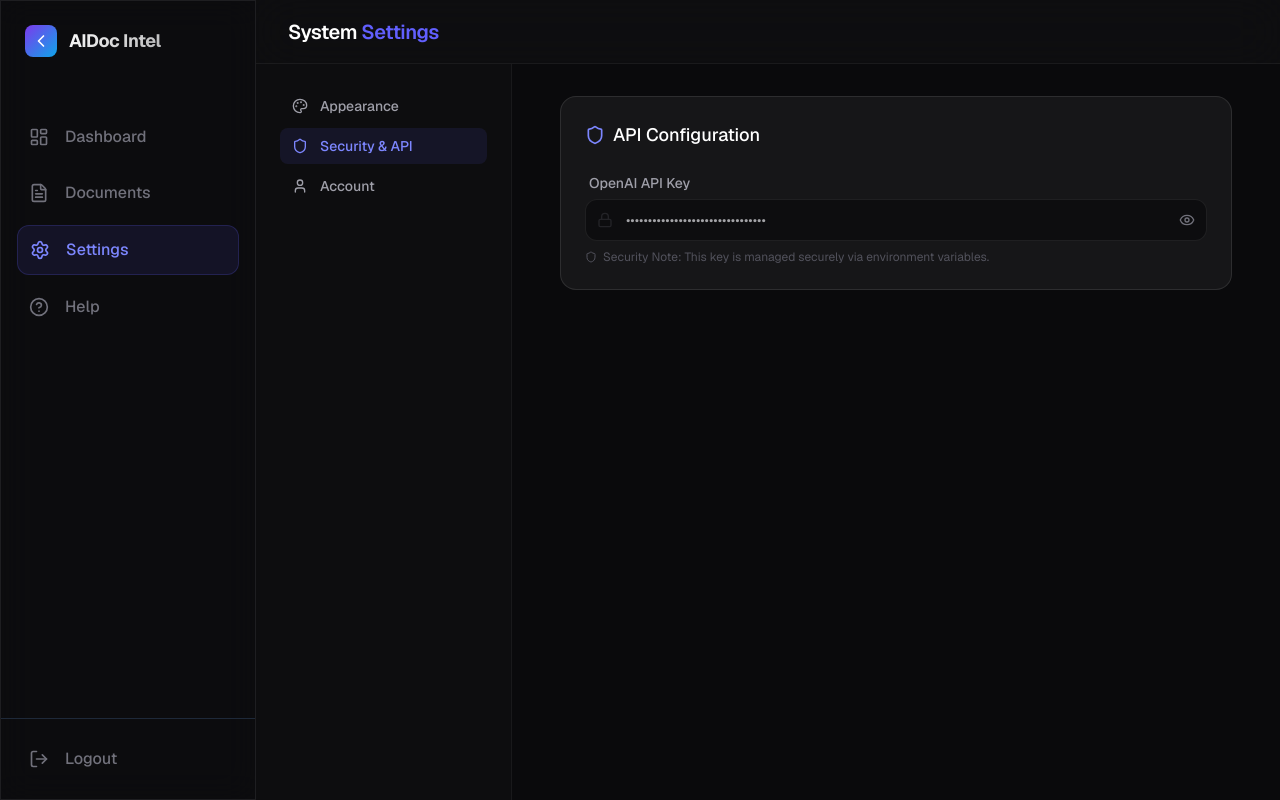
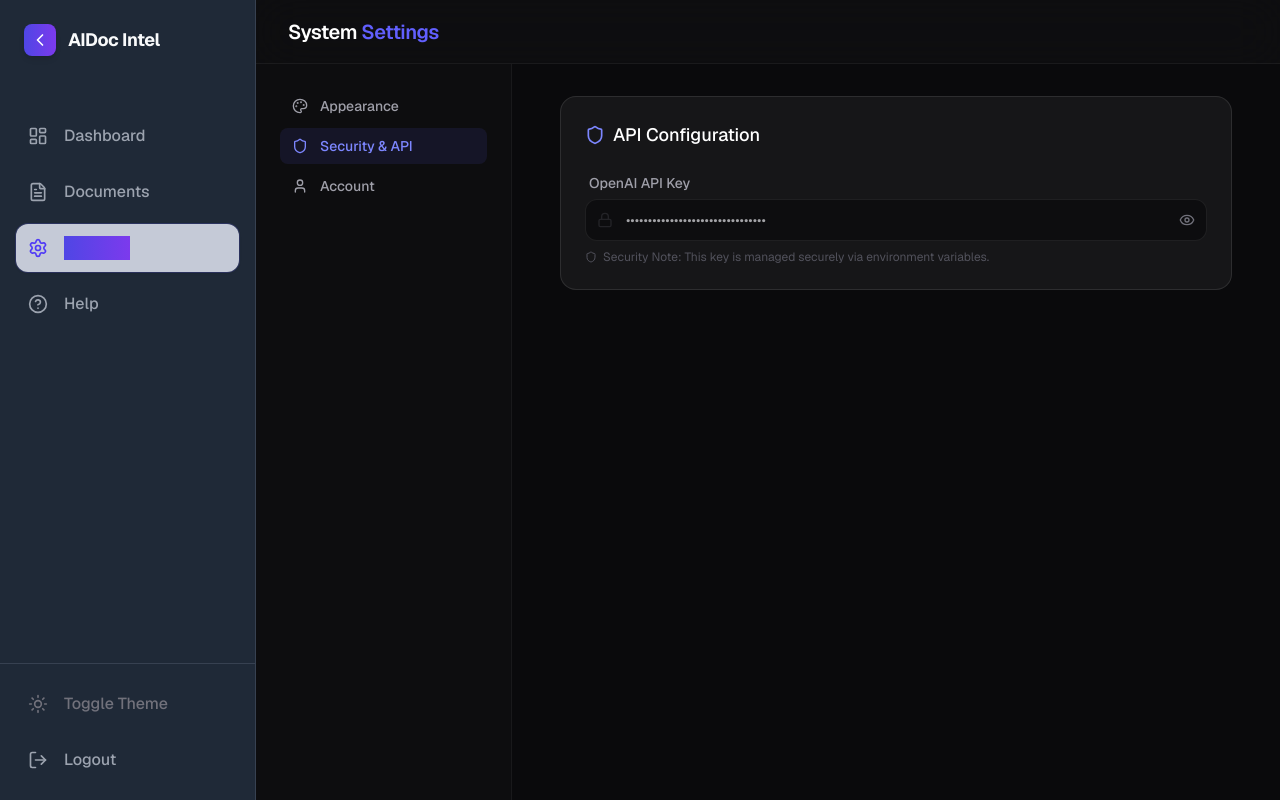
Before and after one commit to sandaru-fx/AI-Powered-Document-Intelligence-System-RAG-, a Next.js app in the folder frontend/: page /settings in a window 1280 px wide. Built offline with nearby package versions, Linux system fonts and the light colour scheme; no server answers.

Commit message:
UI/UX Overhaul: Implemented Enterprise SaaS Theme & Fixed Light Mode

```diff
--- a/frontend/package.json
+++ b/frontend/package.json
@@ -17,6 +17,7 @@
     "framer-motion": "^12.26.2",
     "lucide-react": "^0.562.0",
     "next": "16.1.3",
+    "next-themes": "^0.4.6",
     "pdfjs-dist": "^3.4.120",
     "react": "19.2.3",
     "react-dom": "19.2.3",
--- a/frontend/src/app/globals.css
+++ b/frontend/src/app/globals.css
@@ -16,16 +16,54 @@
   --color-primary: var(--color-brand-600);
   --color-secondary: #0ea5e9;
 
-  --color-background: #030014;
-  --color-foreground: #ffffff;
+  --color-background: var(--background);
+  --color-foreground: var(--foreground);
 
-  --color-card-bg: rgba(255, 255, 255, 0.03);
-  --color-card-border: rgba(255, 255, 255, 0.1);
+  --color-card-bg: var(--card-bg);
+  --color-card-border: var(--card-border);
+  --color-sidebar-bg: var(--sidebar-bg);
+  --color-muted-foreground: var(--muted-foreground);
 }
 
+/* Light Mode (Enterprise SaaS) */
 :root {
-  --background: #030014;
-  --foreground: #ffffff;
+  --background: #FFFFFF;
+  --foreground: #1F2937;
+  /* Dark Charcoal */
+  --muted-foreground: #6B7280;
+  /* Medium Gray */
+
+  --sidebar-bg: #F4F6F8;
+  /* Cool Gray */
+
+  --card-bg: #FFFFFF;
+  --card-border: #E5E7EB;
+  /* Subtle Light Gray */
+
+  --glass-bg: #FFFFFF;
+  /* Solid background for cleaner look */
+  --glass-border: #E5E7EB;
+}
+
+/* Dark Mode (Developer) */
+.dark {
+  --background: #111827;
+  /* Deep Dark Gray (Not Black) */
+  --foreground: #F9FAFB;
+  /* Off-White */
+  --muted-foreground: #9CA3AF;
+  /* Light Gray */
+
+  --sidebar-bg: #1F2937;
+  /* Lighter Dark Gray */
+
+  --card-bg: #1F2937;
+  --card-border: #374151;
+  /* Dark Subtle Gray */
+
+  --glass-bg: #1F2937;
+  /* Solid background */
+  --glass-border: #374151;
 }
 
 body {
@@ -34,29 +72,25 @@ body {
   overflow-x: hidden;
 }
 
-/* Glassmorphism Utilities */
+/* Updated Utilities */
 .glass {
-  background: rgba(255, 255, 255, 0.03);
-  backdrop-filter: blur(12px);
-  -webkit-backdrop-filter: blur(12px);
-  border: 1px solid rgba(255, 255, 255, 0.1);
+  background: var(--glass-bg);
+  border: 1px solid var(--glass-border);
 }
 
 .glass-morphism {
-  background: rgba(13, 13, 17, 0.7);
-  backdrop-filter: blur(16px) saturate(180%);
-  -webkit-backdrop-filter: blur(16px) saturate(180%);
-  border: 1px solid rgba(255, 255, 255, 0.08);
+  background: var(--glass-bg);
+  border: 1px solid var(--glass-border);
+}
+
+.brand-gradient {
+  background: linear-gradient(to right, #4F46E5, #7C3AED);
 }
 
 .text-gradient {
-  background: linear-gradient(135deg, #fff 0%, rgba(255, 255, 255, 0.7) 100%);
+  background: linear-gradient(to right, #4F46E5, #7C3AED);
   -webkit-background-clip: text;
   -webkit-text-fill-color: transparent;
-}
-
-.brand-gradient {
-  background: linear-gradient(135deg, #7c3aed 0%, #0ea5e9 100%);
 }
 
 /* Custom Scrollbar */
--- a/frontend/src/app/layout.tsx
+++ b/frontend/src/app/layout.tsx
@@ -1,6 +1,7 @@
 import type { Metadata } from "next";
 import { Geist } from "next/font/google";
 import { AuthProvider } from "@/context/AuthContext";
+import { ThemeProvider } from "@/components/ThemeProvider";
 import "./globals.css";
 
 const geist = Geist({ subsets: ["latin"] });
@@ -16,10 +17,17 @@ export default function RootLayout({
   children: React.ReactNode;
 }>) {
   return (
-    <html lang="en">
+    <html lang="en" suppressHydrationWarning>
       <body className={`${geist.className} antialiased`} >
         <AuthProvider>
-          {children}
+          <ThemeProvider
+            attribute="class"
+            defaultTheme="dark"
+            enableSystem
+            disableTransitionOnChange
+          >
+            {children}
+          </ThemeProvider>
         </AuthProvider>
       </body>
     </html>
--- a/frontend/src/components/Sidebar.tsx
+++ b/frontend/src/components/Sidebar.tsx
@@ -6,6 +6,7 @@ import { cn } from "@/lib/utils";
 import { useAuth } from "@/context/AuthContext";
 import Link from "next/link";
 import { usePathname } from "next/navigation";
+import { ThemeToggle } from "./ThemeToggle";
 
 export function Sidebar() {
     const [isCollapsed, setIsCollapsed] = useState(false);
@@ -22,14 +23,14 @@ export function Sidebar() {
     return (
         <aside
             className={cn(
-                "flex flex-col h-screen glass-morphism border-r border-gray-800 transition-all duration-300 z-50",
+                "flex flex-col h-screen bg-sidebar-bg border-r border-card-border transition-all duration-300 z-50",
                 isCollapsed ? "w-20" : "w-64"
             )}
         >
             <div className="p-6 flex items-center gap-3">
                 <button
                     onClick={() => setIsCollapsed(!isCollapsed)}
-                    className="w-8 h-8 rounded-lg brand-gradient flex items-center justify-center shrink-0 transition-transform duration-300"
+                    className="w-8 h-8 rounded-lg brand-gradient flex items-center justify-center shrink-0 transition-transform duration-300 shadow-md hover:shadow-lg hover:scale-105"
                 >
                     {isCollapsed ? (
                         <ChevronRight className="w-5 h-5 text-white" />
@@ -38,7 +39,7 @@ export function Sidebar() {
                     )}
                 </button>
                 {!isCollapsed && (
-                    <span className="font-bold text-lg tracking-tight text-gradient">AIDoc Intel</span>
+                    <span className="font-bold text-lg tracking-tight text-foreground">AIDoc Intel</span>
                 )}
             </div>
 
@@ -51,37 +52,48 @@ export function Sidebar() {
                             key={item.label}
                             href={item.href}
                             className={cn(
-                                "w-full flex items-center gap-4 p-3 rounded-xl transition-all duration-200 group",
+                                "w-full flex items-center gap-4 p-3 rounded-xl transition-all duration-200 group font-medium",
                                 isActive
-                                    ? "bg-indigo-500/10 text-indigo-400 border border-indigo-500/20"
-                                    : "text-zinc-500 hover:bg-white/5 hover:text-white"
+                                    ? "bg-indigo-50/80 dark:bg-white/5 shadow-sm ring-1 ring-indigo-500/20"
+                                    : "text-muted-foreground hover:bg-black/5 dark:hover:bg-white/5 hover:text-foreground"
                             )}
                         >
-                            <item.icon className={cn("w-5 h-5 shrink-0 transition-transform", isActive ? "text-indigo-400" : "group-hover:scale-110")} />
-                            {!isCollapsed && <span className="font-medium">{item.label}</span>}
+                            <item.icon className={cn(
+                                "w-5 h-5 shrink-0 transition-transform",
+                                isActive ? "text-indigo-600 dark:text-indigo-400" : "group-hover:scale-110"
+                            )} />
+                            {!isCollapsed && (
+                                <span className={cn(
+                                    isActive ? "text-transparent bg-clip-text brand-gradient font-bold" : ""
+                                )}>
+                                    {item.label}
+                                </span>
+                            )}
                         </Link>
                     );
                 })}
             </nav>
 
             {/* User & Logout */}
-            <div className="p-4 border-t border-gray-800 space-y-2">
+            <div className="p-4 border-t border-card-border space-y-2">
                 {!isCollapsed && user && (
-                    <div className="flex items-center gap-3 p-3 bg-white/5 rounded-xl mb-2 text-xs">
-                        <div className="w-8 h-8 rounded-full brand-gradient flex items-center justify-center">
-                            <UserIcon className="w-4 h-4 text-white" />
+                    <div className="flex items-center gap-3 p-3 bg-black/5 dark:bg-white/5 rounded-xl mb-2 text-xs">
+                        <div className="w-8 h-8 rounded-full brand-gradient flex items-center justify-center text-white font-bold shadow-sm">
+                            {user.email?.[0].toUpperCase()}
                         </div>
                         <div className="truncate">
-                            <p className="text-white font-medium truncate">{user.email?.split('@')[0]}</p>
-                            <p className="text-zinc-500 truncate">{user.email}</p>
+                            <p className="text-foreground font-medium truncate">{user.email?.split('@')[0]}</p>
+                            <p className="text-muted-foreground truncate">{user.email}</p>
                         </div>
                     </div>
                 )}
 
+                <ThemeToggle collapsed={isCollapsed} />
+
                 <button
                     onClick={() => signOut()}
                     className={cn(
-                        "w-full flex items-center gap-4 p-3 rounded-xl transition-all text-zinc-500 hover:bg-red-500/10 hover:text-red-400 group",
+                        "w-full flex items-center gap-4 p-3 rounded-xl transition-all text-muted-foreground hover:bg-red-500/10 hover:text-red-500 group",
                         isCollapsed ? "justify-center" : ""
                     )}
                 >
--- /dev/null
+++ b/frontend/src/components/ThemeProvider.tsx
@@ -0,0 +1,11 @@
+"use client";
+
+import * as React from "react";
+import { ThemeProvider as NextThemesProvider } from "next-themes";
+
+export function ThemeProvider({
+    children,
+    ...props
+}: React.ComponentProps<typeof NextThemesProvider>) {
+    return <NextThemesProvider {...props}>{children}</NextThemesProvider>;
+}
--- /dev/null
+++ b/frontend/src/components/ThemeToggle.tsx
@@ -0,0 +1,27 @@
+"use client";
+
+import * as React from "react";
+import { Moon, Sun } from "lucide-react";
+import { useTheme } from "next-themes";
+import { cn } from "@/lib/utils";
+
+export function ThemeToggle({ collapsed }: { collapsed?: boolean }) {
+    const { theme, setTheme } = useTheme();
+
+    return (
+        <button
+            onClick={() => setTheme(theme === "dark" ? "light" : "dark")}
+            className={cn(
+                "w-full flex items-center gap-4 p-3 rounded-xl transition-all text-zinc-500 hover:bg-white/5 hover:text-indigo-400 group",
+                collapsed ? "justify-center" : ""
+            )}
+            title="Toggle Theme"
+        >
+            <div className="relative w-5 h-5 shrink-0">
+                <Sun className="absolute w-5 h-5 rotate-0 scale-100 transition-all dark:-rotate-90 dark:scale-0" />
+                <Moon className="absolute w-5 h-5 rotate-90 scale-0 transition-all dark:rotate-0 dark:scale-100" />
+            </div>
+            {!collapsed && <span className="font-medium">Toggle Theme</span>}
+        </button>
+    );
+}
```
Also changed, not shown: frontend/src/components/ChatInterface.tsx (+37 -35 lines), frontend/src/components/DocumentUploader.tsx (+16 -14 lines), frontend/src/components/PDFViewer.tsx (+5 -5 lines), 2 other files (tests, documents, lock files or other folders).
